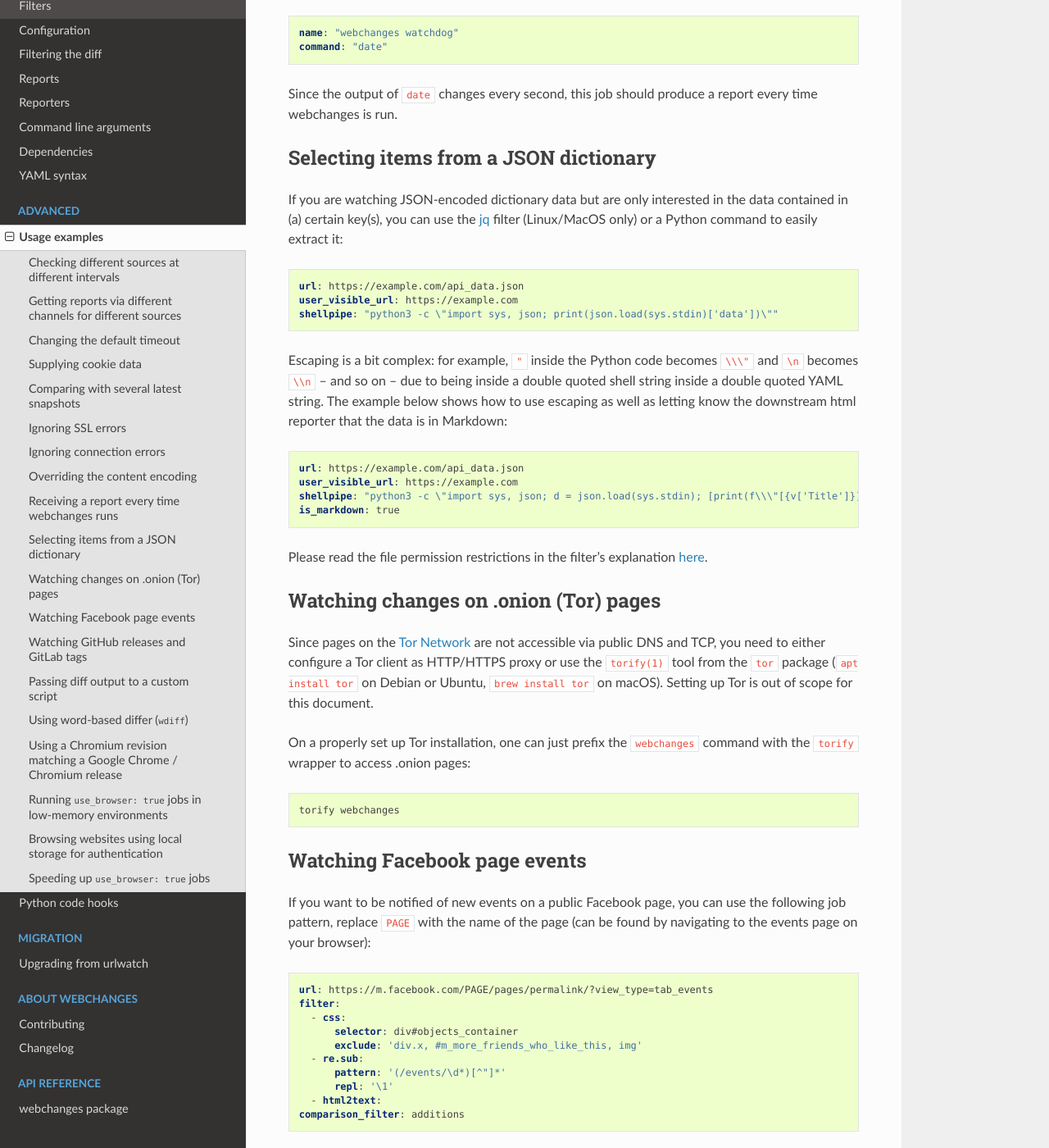
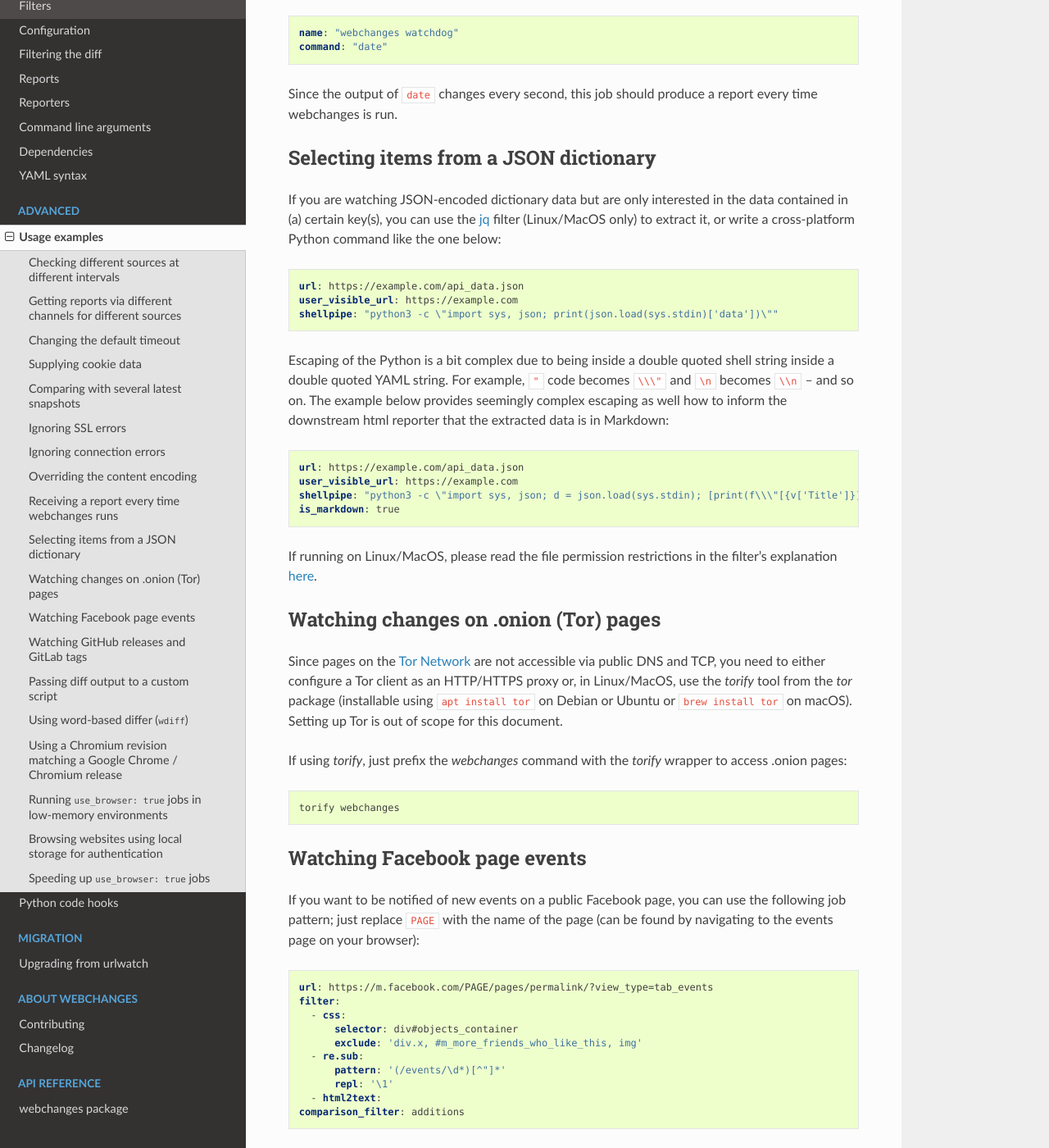
Before and after one commit to mborsetti/webchanges, a Sphinx documentation site: the page built from docs/advanced.rst, in a window 1280 px wide and 1400 px high, scrolled down 2702 px. Shown: the whole window at 82% size. Built offline with Sphinx 7.4.7 and the Read the Docs theme 2.0.0, drawn with Linux system fonts in a browser that asks for light colours; some of the changed text lies outside the part shown.

```diff
--- a/docs/advanced.rst
+++ b/docs/advanced.rst
@@ -147,7 +147,8 @@
 Selecting items from a JSON dictionary
 --------------------------------------
 If you are watching JSON-encoded dictionary data but are only interested in the data contained in (a) certain key(s),
-you can use the :ref:`jq` filter (Linux/MacOS only) or a Python command to easily extract it:
+you can use the :ref:`jq` filter (Linux/MacOS only) to extract it, or write a cross-platform Python command like the one
+below:
 
 
 .. code-block:: yaml
@@ -157,9 +158,9 @@
    shellpipe: "python3 -c \"import sys, json; print(json.load(sys.stdin)['data'])\""
 
 
-Escaping is a bit complex: for example, ``"`` inside the Python code becomes ``\\\"`` and ``\n`` becomes ``\\n``
--- and so on -- due to being inside a double quoted shell string inside a double quoted YAML string. The example below
-shows how to use escaping as well as letting know the downstream html reporter that the data is in Markdown:
+Escaping of the Python is a bit complex due to being inside a double quoted shell string inside a double quoted YAML
+string. For example, ``"`` code becomes ``\\\"`` and ``\n`` becomes ``\\n`` -- and so on. The example below provides
+seemingly complex escaping as well how to inform the downstream html reporter that the extracted data is in Markdown:
 
 .. code-block:: yaml
 
@@ -168,18 +169,19 @@
    shellpipe: "python3 -c \"import sys, json; d = json.load(sys.stdin); [print(f\\\"[{v['Title']}]\\n({v['DownloadUrl']})\\\") for v in d['value']]\""
    is_markdown: true
 
-Please read the file permission restrictions in the filter's explanation :ref:`here <shellpipe>`.
+If running on Linux/MacOS, please read the file permission restrictions in the filter's explanation
+:ref:`here <shellpipe>`.
 
 
 
 Watching changes on .onion (Tor) pages
 --------------------------------------
 Since pages on the `Tor Network <https://www.torproject.org>`__ are not accessible via public DNS and TCP, you need to
-either configure a Tor client as HTTP/HTTPS proxy or use the ``torify(1)`` tool from the ``tor`` package (``apt install
-tor`` on Debian or Ubuntu, ``brew install tor`` on macOS). Setting up Tor is out of scope for this document.
+either configure a Tor client as an HTTP/HTTPS proxy or, in Linux/MacOS, use the `torify` tool from the `tor` package
+(installable using ``apt install tor`` on Debian or Ubuntu or ``brew install tor`` on macOS). Setting up Tor is out of
+scope for this document.
 
-On a properly set up Tor installation, one can just prefix the ``webchanges`` command with the ``torify`` wrapper to
-access .onion pages:
+If using `torify`, just prefix the `webchanges` command with the `torify` wrapper to access .onion pages:
 
 .. code-block:: bash
 
@@ -188,7 +190,7 @@
 
 Watching Facebook page events
 -----------------------------
-If you want to be notified of new events on a public Facebook page, you can use the following job pattern, replace
+If you want to be notified of new events on a public Facebook page, you can use the following job pattern; just replace
 ``PAGE`` with the name of the page (can be found by navigating to the events page on your browser):
 
 .. code-block:: yaml
@@ -386,7 +388,7 @@
 Speeding up ``use_browser: true`` jobs
 --------------------------------------
 
-⚠ Ignored if in Python Version 3.6
+⚠ Ignored if running in Python Version 3.6
 
 ⚠ Experimental: on certain sites this seems to totally freeze execution; test before use
 
```
Also changed, not shown: CHANGELOG.rst (+4 -4 lines), docs/filters.rst (+5 -5 lines), 2 other files.
